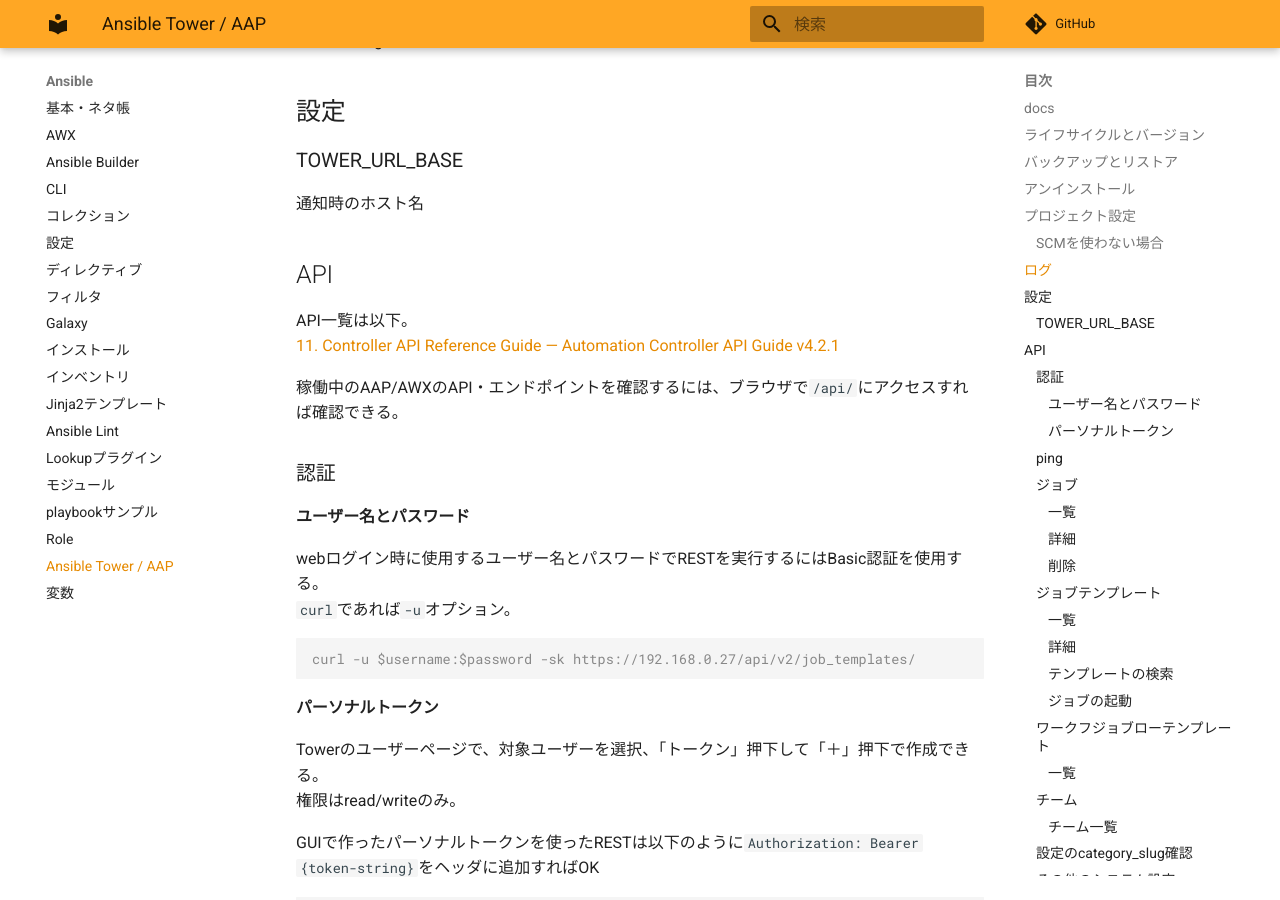
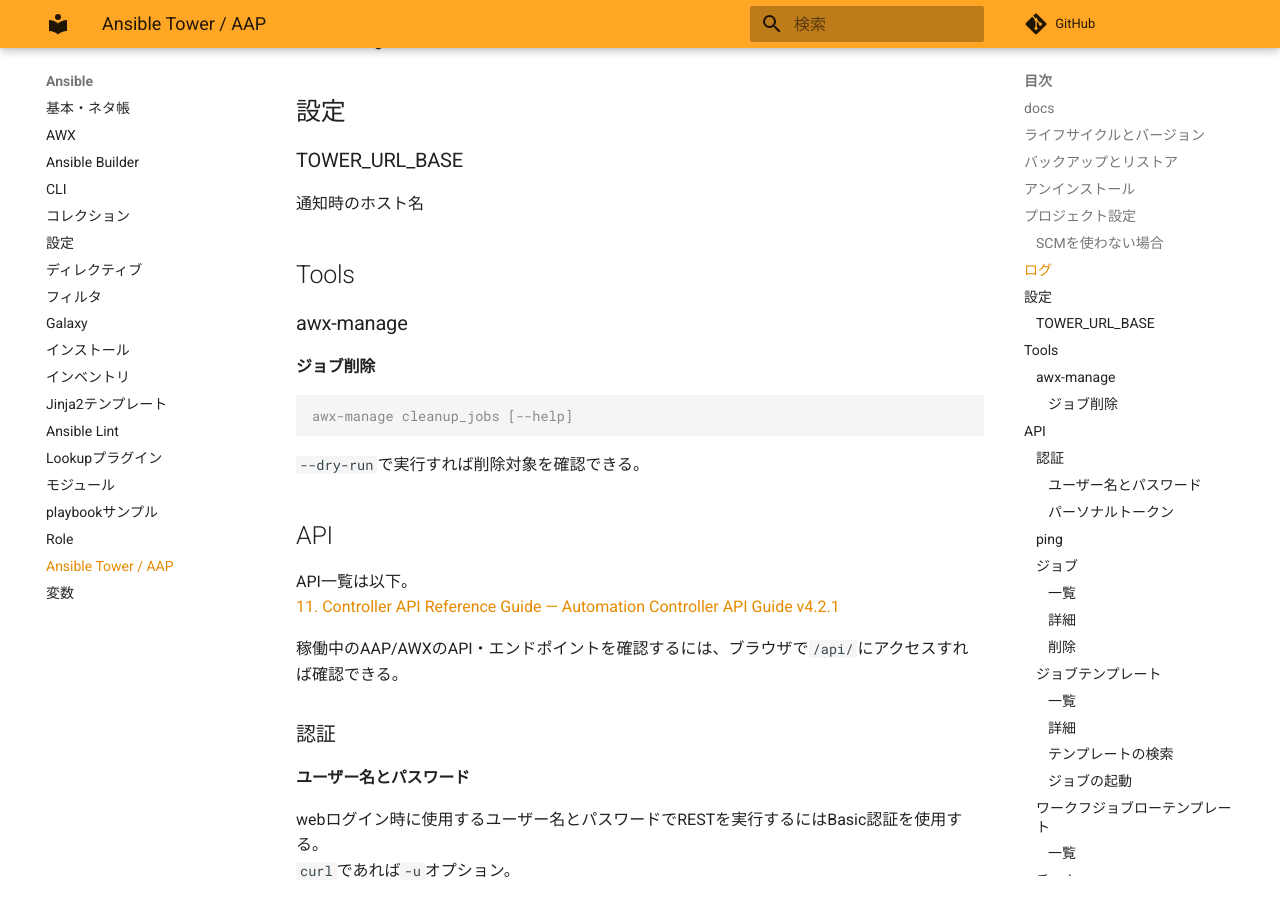
Before and after one commit to zaki-lknr/docs, an MkDocs documentation site: the page built from docs/Ansible/tower.md, in a window 1280 px wide and 900 px high, scrolled down 1996 px. Built offline with MkDocs 1.6.1 and Material for MkDocs 9.7.7, drawn with Linux system fonts in a browser that asks for light colours; comment, search, counter and statistics services are not loaded.

Commit message:
add: ansible/tower: awx-manage cleanup_jobs

````diff
--- a/docs/Ansible/tower.md
+++ b/docs/Ansible/tower.md
@@ -68,6 +68,18 @@ Gitとか使わずTowerのホストのファイルシステム上のplaybookを
 ### TOWER_URL_BASE
 
 通知時のホスト名
+
+## Tools
+
+### awx-manage
+
+#### ジョブ削除
+
+```console
+awx-manage cleanup_jobs [--help]
+```
+
+`--dry-run`で実行すれば削除対象を確認できる。
 
 ## API
 
````
